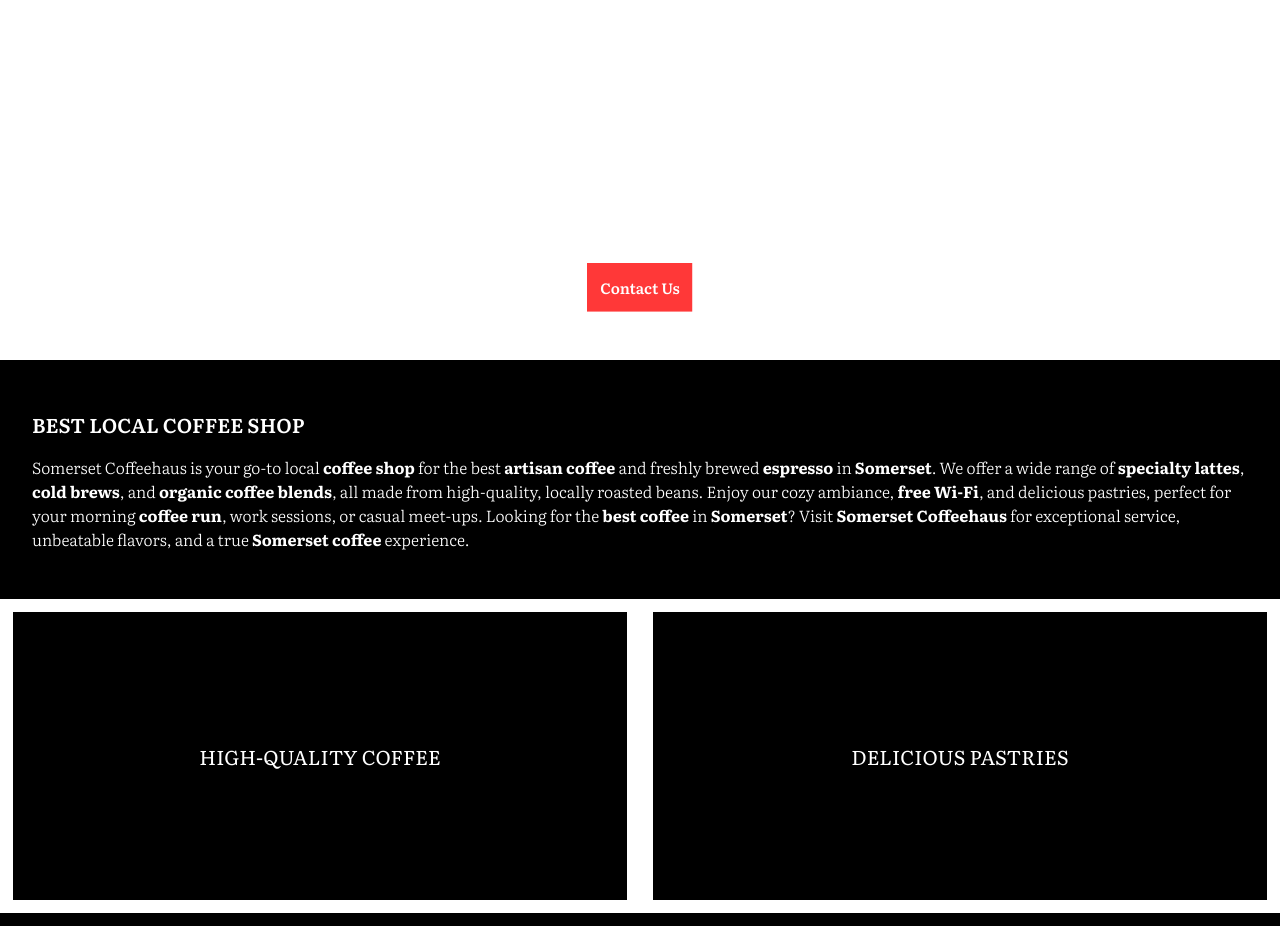
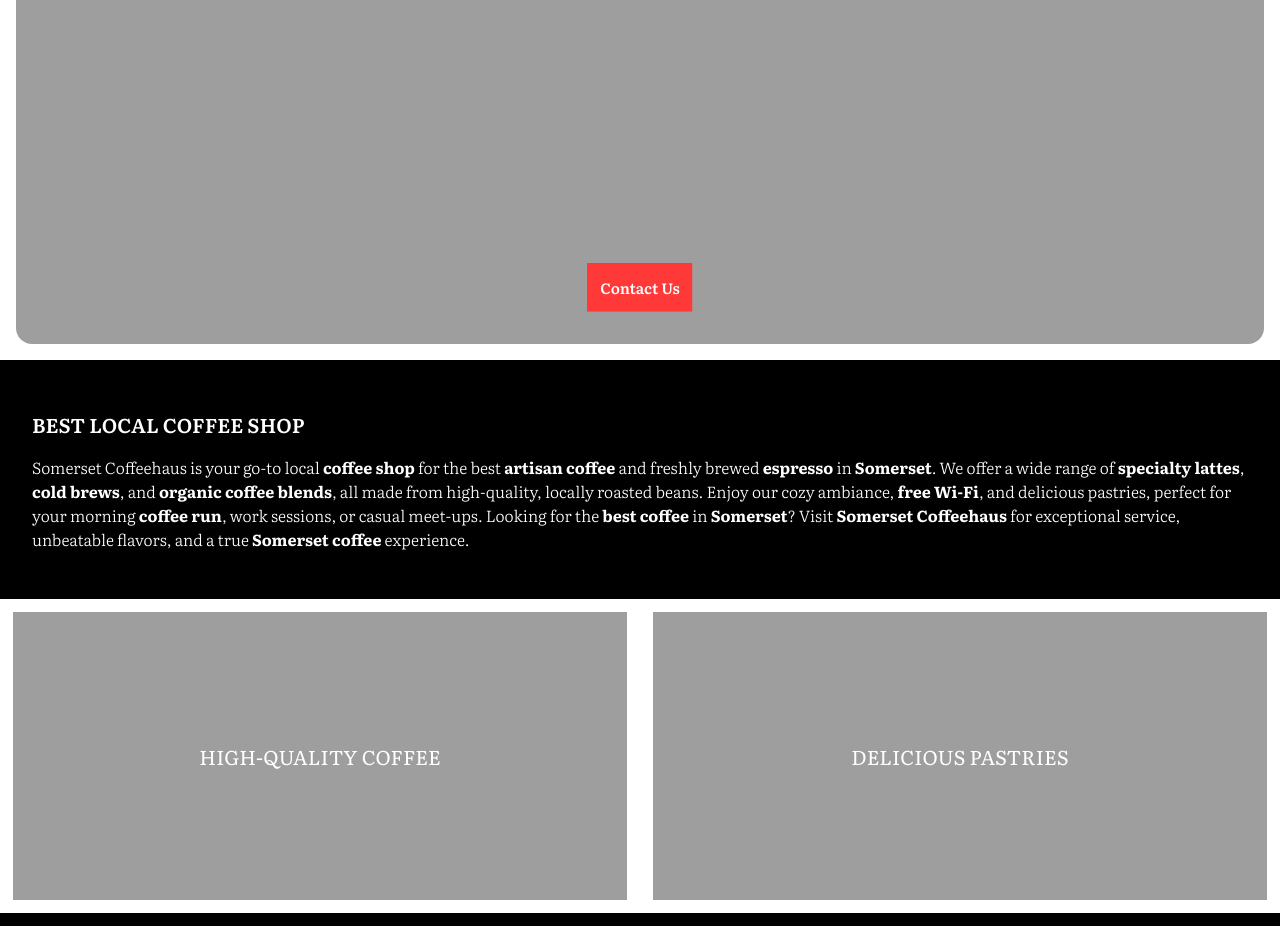
Before and after one commit to LiliMartinez23/coffeehaus, a plain HTML site: page index.html in a window 1280 px wide. Shown: the part 275-1201 px from the top of the page. Drawn offline with Linux system fonts and the light colour scheme; the site is published under a folder, as on GitHub Pages, so addresses that start at the root find nothing; a web font is replaced by a local one.

Commit message:
Updated website
Removed "/" from all images paths.

```diff
--- a/app.css
+++ b/app.css
@@ -174,7 +174,7 @@
 .introduction-sum {
     width: 100%;
     height: 500px;
-    background-image: url('/img/glass-coffee-cups.png');
+    background-image: url('img/glass-coffee-cups.png');
     background-position: center;
     background-repeat: no-repeat;
     background-size: cover;
@@ -250,14 +250,14 @@
 }
 
 .card-1 {
-    background-image: url('/img/coffee-in-hands.png');
+    background-image: url('img/coffee-in-hands.png');
     background-position: center;
     background-repeat: no-repeat;
     background-size: cover;
 }
 
 .card-2 {
-    background-image: url('/img/bakery-shelf.png');
+    background-image: url('img/bakery-shelf.png');
     background-position: center;
     background-repeat: no-repeat;
     background-size: cover;
@@ -291,7 +291,7 @@
 .shop-menu {
     text-align: center;
     padding: 1rem;
-    background-image: url('/img/chalkboard-background.png');
+    background-image: url('img/chalkboard-background.png');
     background-position: center;
     background-repeat: no-repeat;
     background-size: cover;
```
Also changed, not shown: menu.html (+1 -1 lines).
